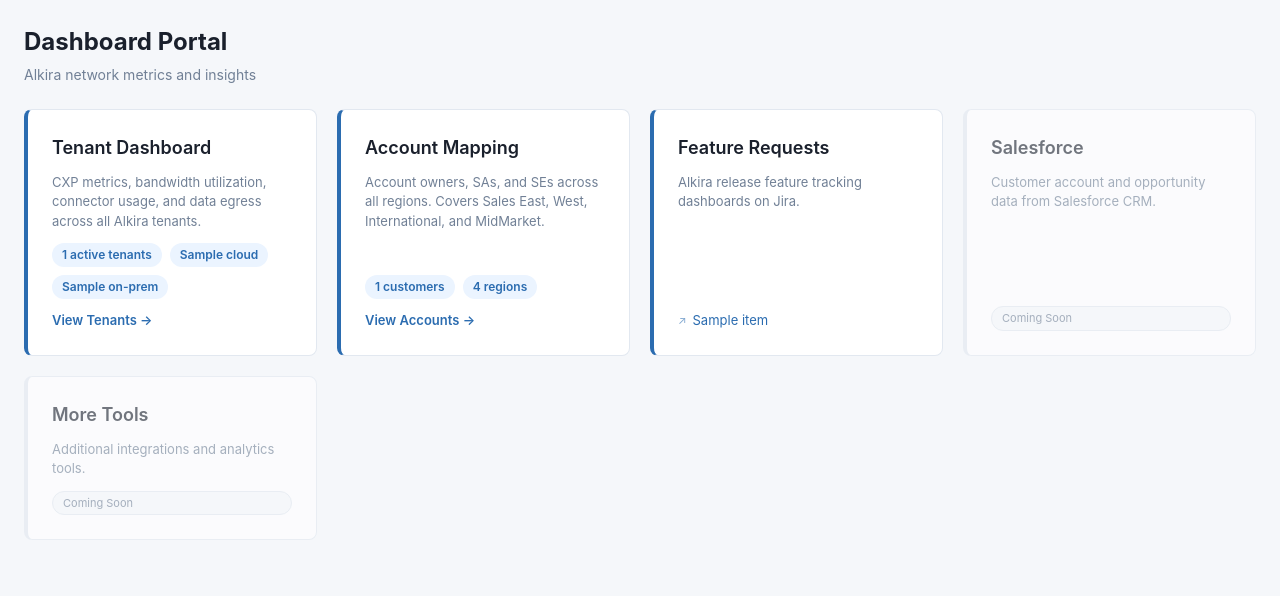
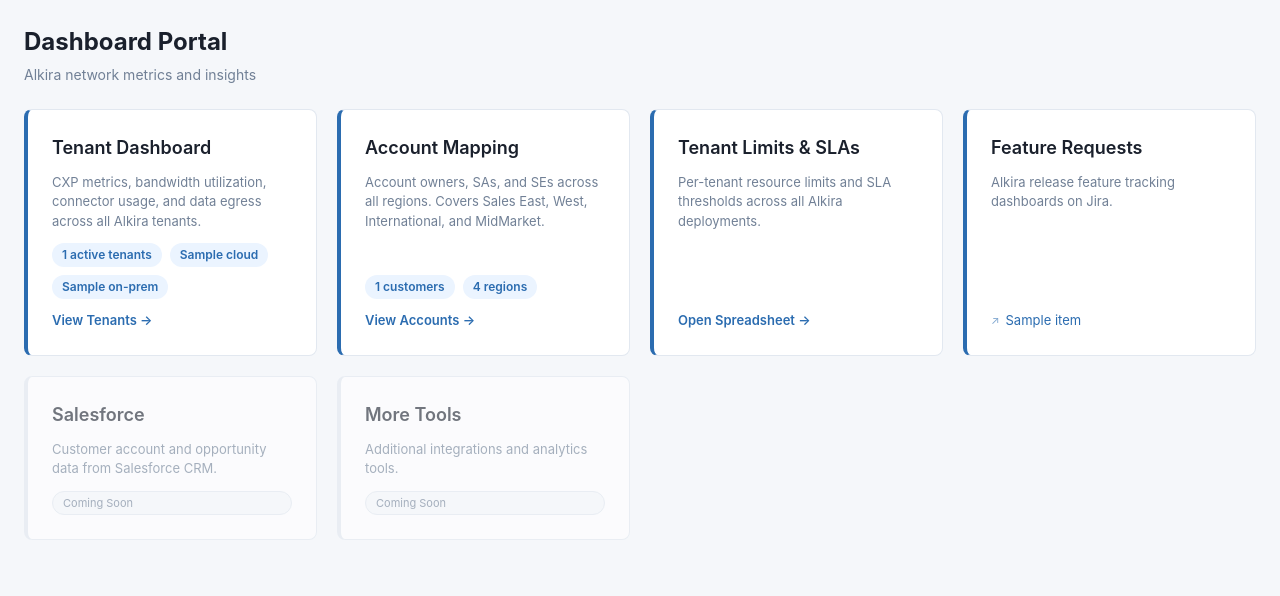
Before and after one commit to Deepesh-Kumar/Dashboard, a Python web app: template templates/home.html in a window 1280 px wide. Shown: the part 55-651 px from the top of the page. Run offline with Jinja, Linux system fonts and the light colour scheme; the template is opened without the code that fills it: most values are stand-ins (such as "Sample title", 1, 10 or a date in 2020).

Commit message:
Add Tenant Limits and SLAs card

```diff
--- a/templates/home.html
+++ b/templates/home.html
@@ -30,6 +30,12 @@
         <span class="portal-card-link">View Accounts &rarr;</span>
     </a>
 
+    <a href="https://docs.google.com/spreadsheets/d/1Cnui5l_qN95P_dGMfAo5ICggVFtA40d-ceotzeEfNhk/edit?gid=2141541197#gid=2141541197" target="_blank" rel="noopener" class="portal-card">
+        <h2 class="portal-card-title">Tenant Limits &amp; SLAs</h2>
+        <p class="portal-card-desc">Per-tenant resource limits and SLA thresholds across all Alkira deployments.</p>
+        <span class="portal-card-link">Open Spreadsheet &rarr;</span>
+    </a>
+
     {% if feature_requests %}
     <div class="portal-card" style="pointer-events: auto; cursor: default;">
         <h2 class="portal-card-title">Feature Requests</h2>
```
